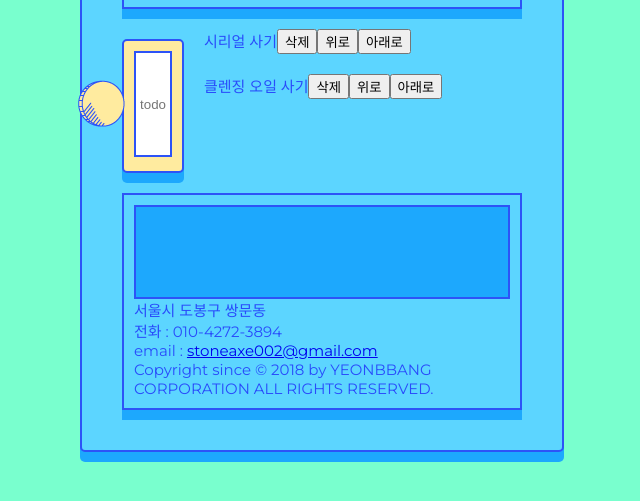
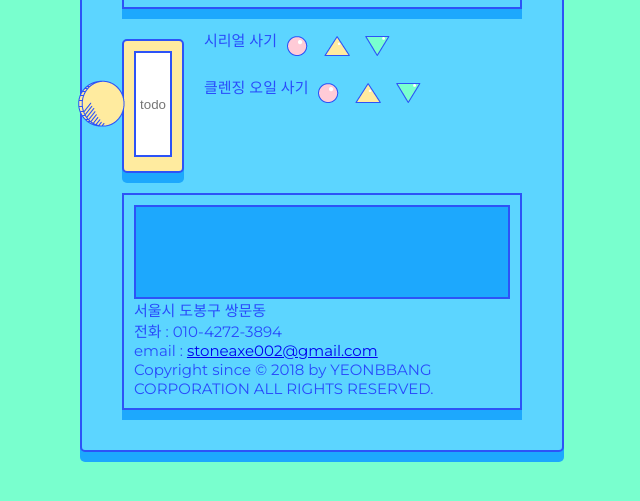
Before and after one commit to seungha-kim/todo-list-homework, a website built with Parcel: page src/index.html in a window 1280 px wide. Shown: the part 185-686 px from the top of the page, without its empty margins (318-958 px from the left). Built offline with nearby package versions, Linux system fonts and the light colour scheme.

Commit message:
Update index-style.css

```diff
--- a/src/index-style.css
+++ b/src/index-style.css
@@ -120,3 +120,24 @@ body{
     min-height: 90px;
     padding-left: 80px;
 }
+
+/* Parcel 빌드 도구를 쓸 때에는, 아래처럼 배경이미지 스타일을 CSS 쪽에서 작성해야 합니다. */
+
+.button {
+    font-size: 0;
+    width: 40px;
+    height: 20px;
+    border: none;
+}
+
+.remove-button {
+    background: url("./btn-sprite.png");
+}
+
+.up-button {
+    background: url("./btn-sprite.png") -40px 0;
+}
+
+.down-button {
+    background: url("./btn-sprite.png") -80px 0;
+}
```
